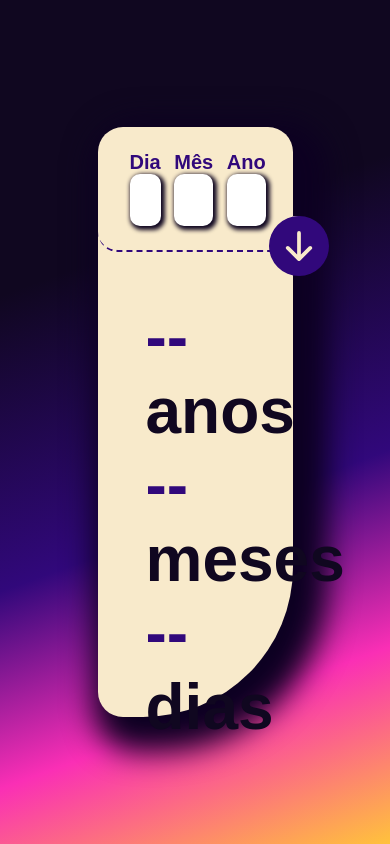
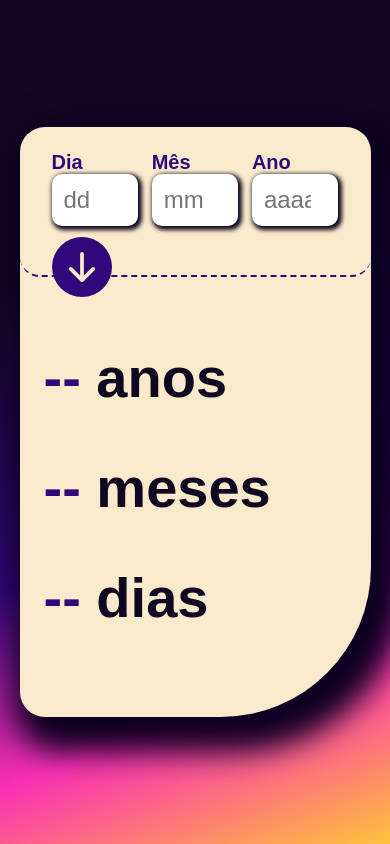
Before and after one commit to TurinoS/Age-calculator, a Next.js app: page / in a window 390 px wide. Built offline with nearby package versions, Linux system fonts and the light colour scheme.

Commit message:
style: ajustando responsividade com @media

```diff
--- /dev/null
+++ b/registry.tsx
@@ -0,0 +1,29 @@
+'use client'
+
+import React, { useState } from 'react'
+import { useServerInsertedHTML } from 'next/navigation'
+import { ServerStyleSheet, StyleSheetManager } from 'styled-components'
+
+export default function StyledComponentsRegistry({
+  children,
+}: {
+  children: React.ReactNode
+}) {
+  // Only create stylesheet once with lazy initial state
+  // x-ref: https://reactjs.org/docs/hooks-reference.html#lazy-initial-state
+  const [styledComponentsStyleSheet] = useState(() => new ServerStyleSheet())
+
+  useServerInsertedHTML(() => {
+    const styles = styledComponentsStyleSheet.getStyleElement()
+    styledComponentsStyleSheet.instance.clearTag()
+    return <>{styles}</>
+  })
+
+  if (typeof window !== 'undefined') return <>{children}</>
+
+  return (
+    <StyleSheetManager sheet={styledComponentsStyleSheet.instance}>
+      {children}
+    </StyleSheetManager>
+  )
+}
--- a/src/app/layout.tsx
+++ b/src/app/layout.tsx
@@ -1,5 +1,6 @@
 import { AppContextProvider } from '@/context/AppContext'
 import { Inter } from 'next/font/google'
+import StyledComponentsRegistry from '../../registry'
 
 const inter = Inter({ subsets: ['latin'] })
 
@@ -16,7 +17,9 @@ export default function RootLayout({
   return (
     <html lang="en">
       <AppContextProvider>
-        <body>{children}</body>
+        <body>
+          <StyledComponentsRegistry>{children}</StyledComponentsRegistry>
+        </body>
       </AppContextProvider>
     </html>
   )
--- a/src/context/AppContext.tsx
+++ b/src/context/AppContext.tsx
@@ -68,6 +68,7 @@ export const AppContextProvider = ({ children }: { children: ReactNode }) => {
 
     setInvalidMonth(false)
     setInvalidDay(false)
+    setFutureDate(false);
 
     if (
       userBirthYear > currentYear ||
--- a/src/styles/Button.style.tsx
+++ b/src/styles/Button.style.tsx
@@ -9,8 +9,18 @@ const StyledButton = styled.button`
     color: var(--bg-dark);
     font-size: 60px;
     position: relative;
-    top: 65px;
+    top: 70px;
     right: 10px;
+
+    @media (max-width: 660px) {
+        top: -2vh;
+        left: 25vw;
+    }
+
+    @media (max-width: 470px) {
+        top: -2vh;
+        left: 0vw;
+    }
 
     &:hover {
         cursor: pointer;
--- a/src/styles/Container.style.tsx
+++ b/src/styles/Container.style.tsx
@@ -8,6 +8,14 @@ const Container = styled.div`
     height: 70vh;
     border-radius: 25px 25px 150px 25px;
     box-shadow: 15px 15px 30px 20px var(--black);
+
+    @media (max-width: 980px) {
+        margin: 15vh 15vw;
+    }
+
+    @media (max-width: 510px) {
+        margin: 15vh 5vw;
+    }
 `
 
 export default Container;
--- a/src/styles/Form.style.tsx
+++ b/src/styles/Form.style.tsx
@@ -6,13 +6,30 @@ const StyledForm = styled.form`
     border-bottom: 2px dashed var(--bg-dark);
     border-radius: 20px;
     padding: 1.5em 2em;
-    width: 50vw;
+    width: 100%;
+
+    @media (max-width: 660px) {
+        display: grid;
+        grid-template-columns: repeat(3, 1fr);
+        height: 150px;
+        grid-template-rows: 90% 10%;
+    }
 
     & p {
         color: red;
         position: absolute;
-        top: 25vh;
-        right: 26.5vw;
+        width: 100px;
+        top: 180px;
+        right: 25vw;
+
+        @media (max-width: 980px) {
+            right: 15vw;
+        }
+
+        @media (max-width: 660px) {
+            top: 235px;
+            right: 20vw;
+        }
     }
 `
 
--- a/src/styles/Response.style.tsx
+++ b/src/styles/Response.style.tsx
@@ -1,10 +1,23 @@
 import styled from "styled-components";
 
 const StyledSection = styled.section`
+    display: flex;
+    flex-direction: column;
+    height: 50vh;
+    justify-content: space-evenly;
     padding: 3em;
+
+
+    @media (max-width: 400px) {
+        padding: 1.5em;
+    }
 
     & h2 {
         font-size: 64px;
+
+        @media (max-width: 400px) {
+            font-size: 56px;
+        }
     }
 
     & span {
```
